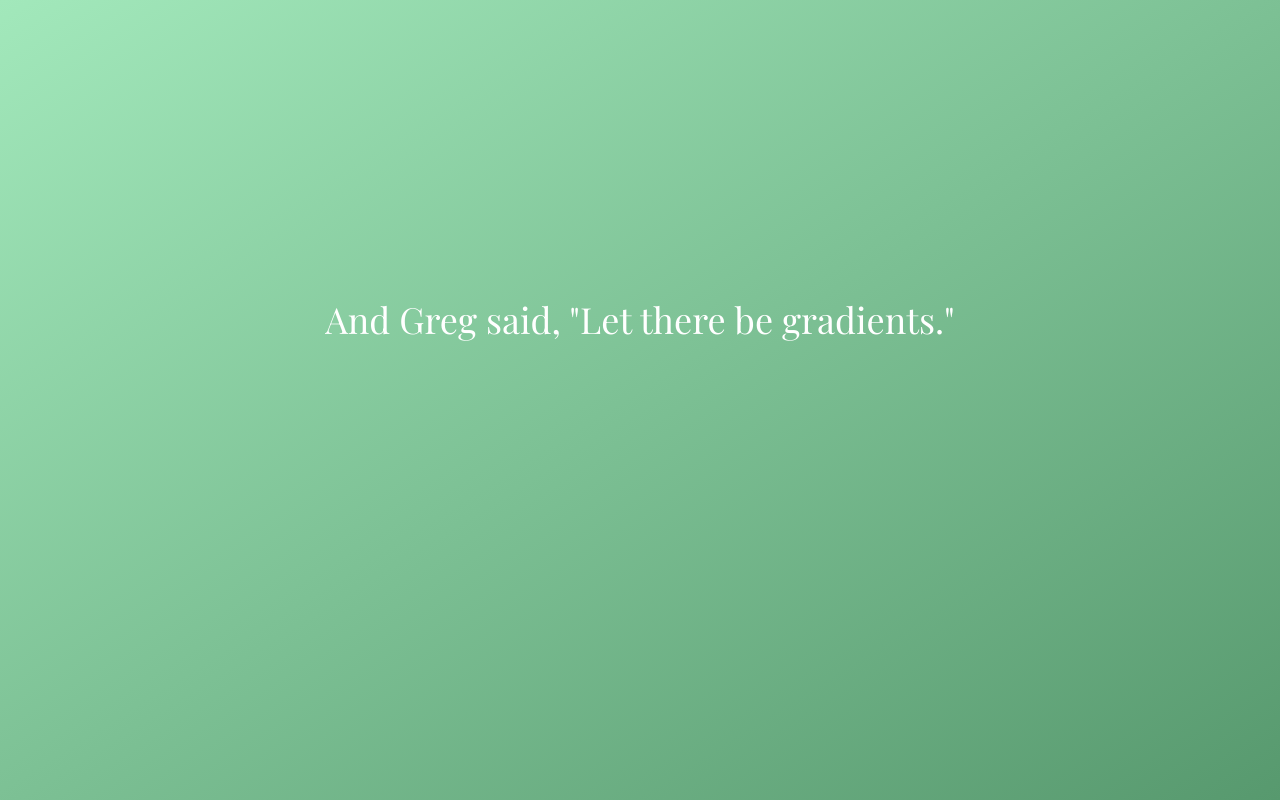
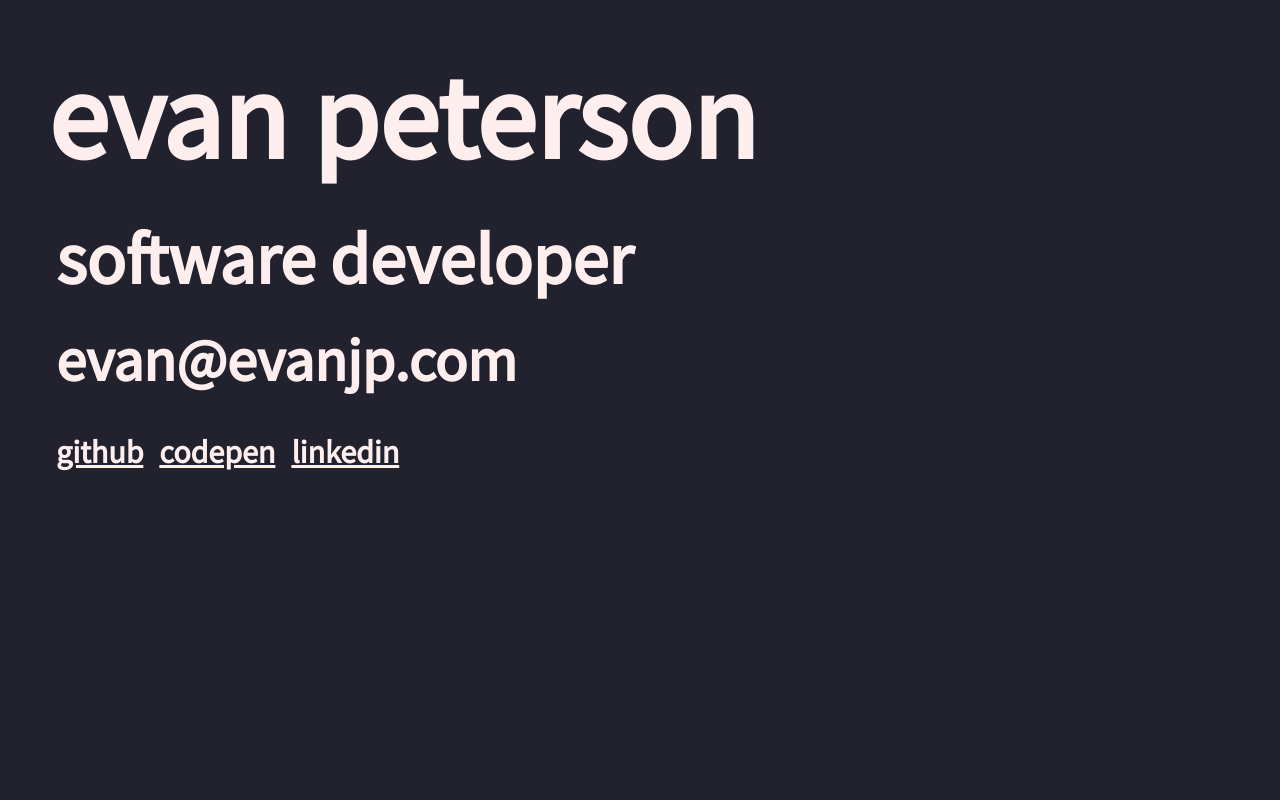
Before and after one commit to evanjpeterson/internet-presence, a website: page site/public/index.html in a window 1280 px wide. Drawn offline with nearby package versions, Linux system fonts and the light colour scheme; files that its build step writes are made by us from their sources.

Commit message:
add about-me section

```diff
--- a/site/public/css/site.less
+++ b/site/public/css/site.less
@@ -1,5 +1,11 @@
-@mintIceCream: #a2e8bb;
-@softGreen: #57996e;
+@midnight: #22222F;
+@nearwhite: #FEE;
+@base: 8px;
+@base2: @base * 2;
+@base3: @base * 3;
+@base4: @base * 4;
+@base5: @base * 5;
+@base6: @base * 6;
 
 *,
 *:after,
@@ -8,20 +14,43 @@
 }
 
 body {
-   font-family: 'Playfair Display', 'serif';
-   background: linear-gradient(to bottom right, @mintIceCream, @softGreen);
-   height: 100vh;
+  font-family: 'Source Sans Pro', sans-serif;
+  font-weight: bold;
+  background: @midnight;
+  color: @nearwhite;
 }
 
-.main-section {
-   display: flex;
-   flex-direction: column;
-   align-items: center;
-   justify-content: center;
-   height: 80%;
+h1 {
+  font-size: 120px;
+  margin: 0 0 @base4 0;
 }
 
-.splash {
-   color: white;
-   font-size: 36px;
+h2 {
+  font-size: 72px;
+  margin: 0 0 @base3 @base;
 }
+
+.contact {
+  font-size: 60px;
+  margin: 0 0 @base5 @base;
+}
+
+.links {
+  list-style-type: none;
+  display: flex;
+  margin: 0 0 0 @base;
+  padding: 0;
+
+  a {
+    font-size: 32px;
+    color: @nearwhite;
+    margin-right: @base2;
+  }
+}
+
+.about-me{
+  display: flex;
+  flex-direction: column;
+  justify-content: center;
+  margin: @base6 0 0 @base6;
+}
--- a/site/public/index.html
+++ b/site/public/index.html
@@ -1,14 +1,29 @@
 <!DOCTYPE html>
 <html>
 <head>
-  <title>Hello!</title>
-  <link href="https://fonts.googleapis.com/css?family=Playfair+Display" rel="stylesheet">
+  <title>evan's homepage</title>
+  <link href="https://fonts.googleapis.com/css?family=Source+Sans+Pro" rel="stylesheet">
   <link rel="stylesheet" href="css/normalize.css" />
   <link rel="stylesheet" href="css/site.css" />
 </head>
 <body>
-  <section class="main-section">
-    <p class="splash">And Greg said, "Let there be gradients."</p>
+  <section class="about-me">
+    <h1>evan peterson</h1>
+    <h2>software developer</h2>
+    <p class="contact"></p>
+    <ul class="links">
+      <li><a target="_blank" rel="noopener noreferrer" href="https://www.github.com/evanjpeterson">github</a></li>
+      <li><a target="_blank" rel="noopener noreferrer" href="https://codepen.io/evanjpeterson">codepen</a></li>
+      <li><a target="_blank" rel="noopener noreferrer" href="https://www.linkedin.com/in/evanjpeterson">linkedin</a></li>
+    </ul>
   </section>
+  <script>
+    (function() {
+      var name = 'evan';
+      var domain = 'evanjp.com';
+      var contact = document.getElementsByClassName('contact')[0];
+      contact.innerHTML = name + '@' + domain;
+    })();
+  </script>
 </body>
 </html>
```
